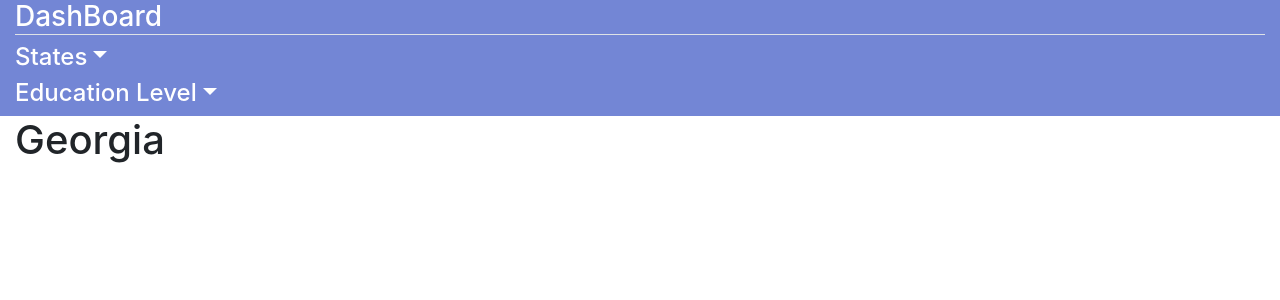
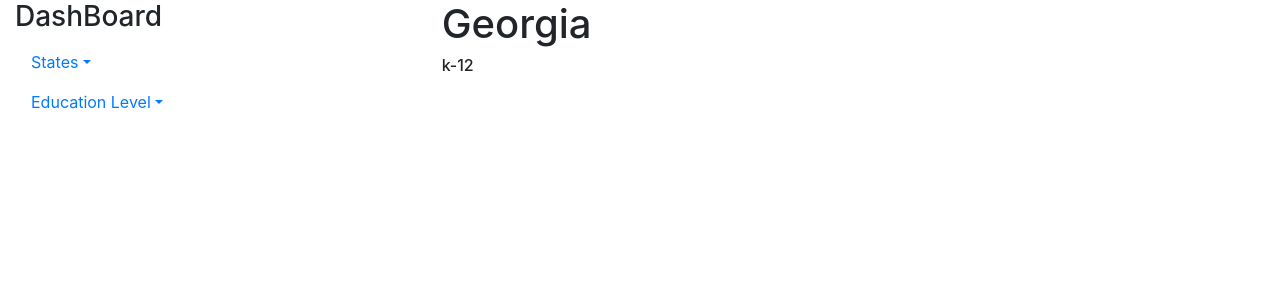
Before and after one commit to AntonnioJones/education-dashboard, a React (Create React App) app: page / in a window 1280 px wide. Shown: the top 300 px of the page. Built offline with nearby package versions, Linux system fonts and the light colour scheme.

Commit message:
converted framework to work with react-bootstrap

```diff
--- a/package.json
+++ b/package.json
@@ -6,7 +6,9 @@
     "@testing-library/jest-dom": "^4.2.4",
     "@testing-library/react": "^9.5.0",
     "@testing-library/user-event": "^7.2.1",
+    "bootstrap": "^4.5.0",
     "react": "^16.13.1",
+    "react-bootstrap": "^1.0.1",
     "react-dom": "^16.13.1",
     "react-scripts": "3.4.1"
   },
--- a/public/index.html
+++ b/public/index.html
@@ -8,12 +8,6 @@
       content="A Dashboard app that shows educational data"
     />
 
-    <!-- Bootstrap CDN -->
-    <link rel="stylesheet" href="https://stackpath.bootstrapcdn.com/bootstrap/4.5.0/css/bootstrap.min.css" integrity="sha384-9aIt2nRpC12Uk9gS9baDl411NQApFmC26EwAOH8WgZl5MYYxFfc+NcPb1dKGj7Sk" crossorigin="anonymous">
-    <script src="https://code.jquery.com/jquery-3.5.1.slim.min.js" integrity="sha384-DfXdz2htPH0lsSSs5nCTpuj/zy4C+OGpamoFVy38MVBnE+IbbVYUew+OrCXaRkfj" crossorigin="anonymous"></script>
-    <script src="https://cdn.jsdelivr.net/npm/popper.js@1.16.0/dist/umd/popper.min.js" integrity="sha384-Q6E9RHvbIyZFJoft+2mJbHaEWldlvI9IOYy5n3zV9zzTtmI3UksdQRVvoxMfooAo" crossorigin="anonymous"></script>
-    <script src="https://stackpath.bootstrapcdn.com/bootstrap/4.5.0/js/bootstrap.min.js" integrity="sha384-OgVRvuATP1z7JjHLkuOU7Xw704+h835Lr+6QL9UvYjZE3Ipu6Tp75j7Bh/kR0JKI" crossorigin="anonymous"></script>
-
     <title>Education Data</title>
   </head>
   <body>
--- a/src/App.js
+++ b/src/App.js
@@ -1,5 +1,11 @@
 import React, {useState} from 'react';
+import {Container,Row, Col, Button, NavDropdown} from 'react-bootstrap'
+import Nav from 'react-bootstrap/Nav'
+import 'bootstrap/dist/css/bootstrap.min.css';
+import DropdownItem from 'react-bootstrap/DropdownItem';
+
 import './main.css'
+
 // a const array of us states
   const US_STATES = ["Alaska",
                   "Alabama",
@@ -63,19 +69,39 @@ import './main.css'
 
 const ListOfUSStates = (props) =>{
   let listOfStates = US_STATES.map((value,index) => {
-    return <li className="usState" key={index}><button className="btn btn-link" onClick={() => props.setStateName(value)}>{value}</button></li>
+    return(
+      <DropdownItem key={index}>
+        <Button onClick={() => props.setStateName(value)}>
+          {value}
+        </Button>
+      </DropdownItem>
+    )
   })
 
-  return(listOfStates)
+  return(
+    <NavDropdown title={"States"}>
+        {listOfStates}
+    </NavDropdown>
+  )
 
 }
 
-const ListOfEducationLevels = (props) =>{
-  let educationLevel = EDUCATION_LEVEL.map((value,index) =>{
-    return <li className="educationLevel" key={index}><button className="btn btn-link">{value}</button></li>
+const ListOfEducationLevels = (props) => {
+  let educationLevel = EDUCATION_LEVEL.map((value,index) => {
+    return (
+      <DropdownItem key={index}>
+        <Button onClick={() => props.setEducationLevel(value)}>
+          {value}
+        </Button>
+      </DropdownItem>
+    )
   })
 
-  return(educationLevel)
+  return(
+    <NavDropdown title={"Education Level"} >
+      {educationLevel}
+    </NavDropdown>
+  )
 }
 
 /*
@@ -84,36 +110,22 @@ const ListOfEducationLevels = (props) =>{
 const SideNav = (props) =>{
 
   return(
-    <div className="col" id="sideNav">
-      <h3 className="border-bottom">DashBoard</h3>
-       <ul className="nav flex-column fixed-left ">
-        <li className="nav-item ">
-          <h4 className="dropdown-toggle" data-toggle="collapse" href="#statesList" role="button" aria-expanded="false" aria-controls="statesList">
-            States
-          </h4>
-        </li>
-        <div className="collapse" id="statesList">
-            <ListOfUSStates setStateName={(stateName) => props.setStateName(stateName)}/>
-        </div>
-        <li>
-          <h4 className="dropdown-toggle" data-toggle="collapse" href="#EducationLevel" role="button" aria-expanded="false" aria-controls="EducationLevel">
-            Education Level
-          </h4>
-        </li>
-        <div className="collapse" id="EducationLevel">
-
-        </div>
-      </ul>
-
-    </div>
+    <Col xs={6} md={4}>
+      <h3 id="SideNav">DashBoard</h3>
+      <Nav className="flex-column">
+        <ListOfUSStates setStateName={(value) => props.setStateName(value)}></ListOfUSStates>
+        <ListOfEducationLevels setEducationLevel={(value) => props.setEducationLevel(value)}></ListOfEducationLevels>
+      </Nav>
+    </Col>
   )
 }
 
 const DataSection = (props) =>{
   return (
-    <div className="col" id="DataSection">
+    <Col xs={12} md={8}>
       <h1>{props.title}</h1>
-    </div>
+      <h6>{props.level}</h6>
+    </Col>
   )
 }
 
@@ -125,15 +137,20 @@ const DataCard = () =>{
  * root component
  */
 function App() {
-  let [stateName,setStateName] = useState('Georgia')
+  let [stateName,setStateName] = useState('Georgia');
+  let [educationlevel,setEducationLevel] = useState('k-12')
 
   return (
-    <div className="App container-fluid">
-      <div id="row">
-        <SideNav setStateName={(value) => setStateName(value)}></SideNav>
-        <DataSection title={stateName}></DataSection>
-      </div>
-    </div>
+    <Container fluid>
+      <Row>
+        <SideNav
+          setStateName={(value) => setStateName(value)}
+          setEducationLevel={(value) => setEducationLevel(value)}
+          >
+        </SideNav>
+        <DataSection title={stateName} level={educationlevel}></DataSection>
+      </Row>
+    </Container>
   );
 }
 
--- a/src/index.js
+++ b/src/index.js
@@ -1,6 +1,5 @@
 import React from 'react';
 import ReactDOM from 'react-dom';
-import './index.css';
 import App from './App';
 import * as serviceWorker from './serviceWorker';
 
--- a/src/main.css
+++ b/src/main.css
@@ -1,9 +1,8 @@
 .App {
-  width: 100%;
-  padding: 0px;
+  color: green;
 }
 
-.App #sideNav {
+.App .SideNav {
   background: #7386D5;
   color: #fff;
   -webkit-transition: all 0.3s;
@@ -11,11 +10,7 @@
   margin: 0px;
 }
 
-.App #sideNav button {
+.App .SideNav button {
   color: black;
 }
-
-.App .DataSection {
-  padding-right: 250px;
-}
 /*# sourceMappingURL=main.css.map */
--- a/src/main.scss
+++ b/src/main.scss
@@ -1,8 +1,7 @@
 .App{
-    width: 100%;
-    padding:0px;
+    color:green;
 
-   #sideNav{
+   .SideNav{
        background: #7386D5;
        color: #fff;
        transition: all 0.3s;
@@ -11,8 +10,4 @@
            color: black;
        }
    }
-
-   .DataSection{
-       padding-right:250px;
-   }
 }
```
Also changed, not shown: 2 other files (tests, documents, lock files or other folders).
